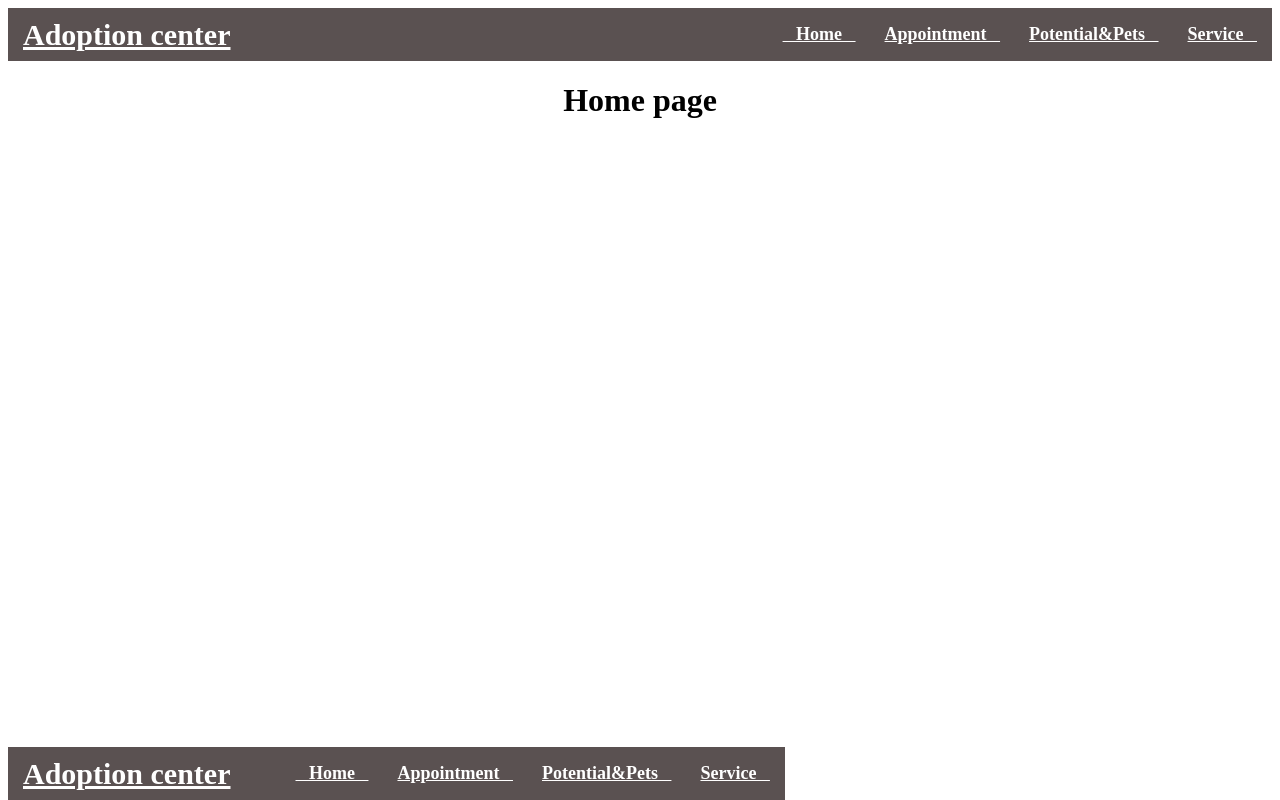
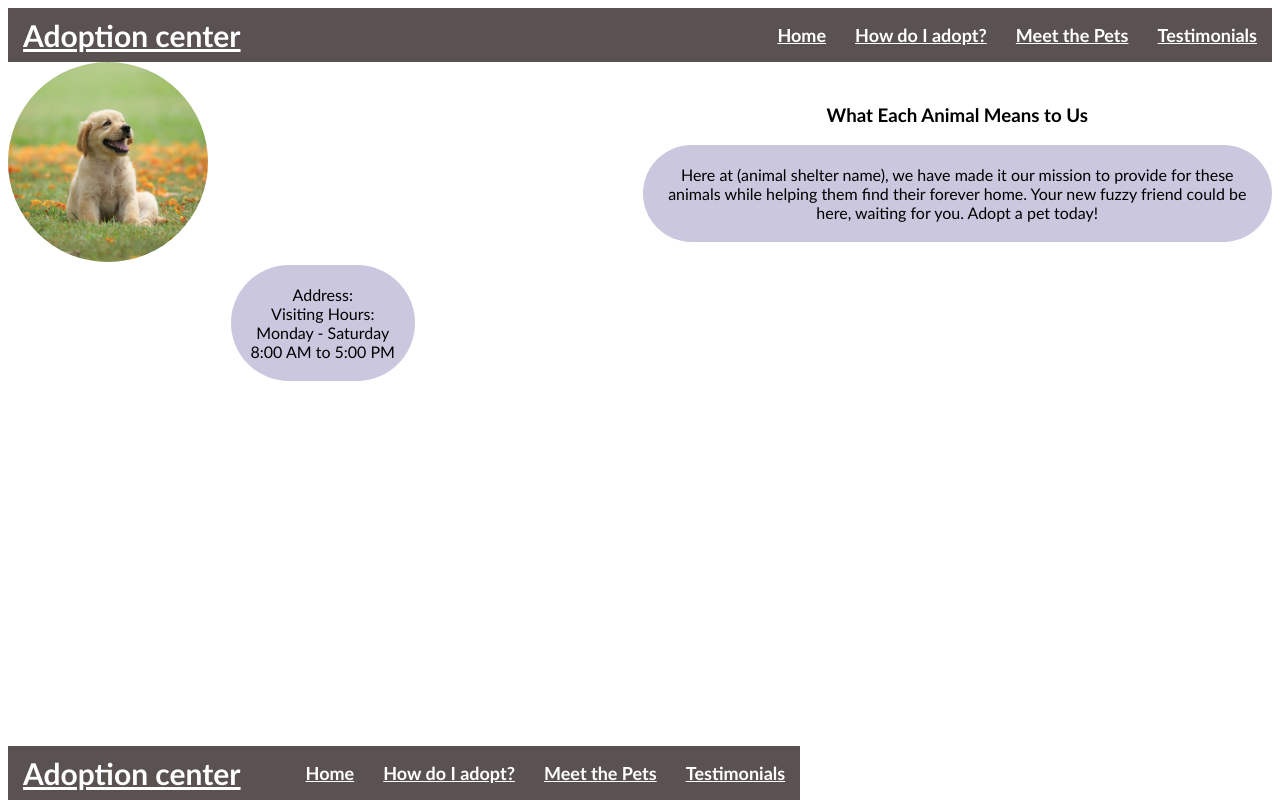
Before and after one commit to VapurGunslinger/Cmpe_131_Project, a Flask app: page / in a window 1280 px wide. Run offline with Flask 3, Linux system fonts and the light colour scheme.

Commit message:
homepage html

```diff
--- a/Flask server back-end/app.py
+++ b/Flask server back-end/app.py
@@ -1,10 +1,10 @@
 from flask import Flask, render_template, url_for , request
-from flask_sqlalchemy import SQLAlchemy
+# from flask_sqlalchemy import SQLAlchemy
 #from datatime import datatime
 
 from views import views
 
-app = Flask(__name__)
+app = Flask(__name__, static_folder="static")
 app.config['SQLACHEMY_DATABASE_URI']= 'sqlite:///test.db'
 #db= SQLAlchemy(app)
 
--- a/Flask server back-end/static/styles/main.css
+++ b/Flask server back-end/static/styles/main.css
@@ -1,6 +1,10 @@
 h1{
     text-align: center;
     color: black;
+}
+
+* {
+    font-family:'Trebuchet MS', 'Lucida Sans Unicode', 'Lucida Grande', 'Lucida Sans', Arial, sans-serif
 }
 
 /* Navagation bar related things  */
--- a/Flask server back-end/templates/base.html
+++ b/Flask server back-end/templates/base.html
@@ -17,10 +17,10 @@
 
             <div class="logo"><a href="#">Adoption center</a> </div>
                 <ul>
-                    <li><a class="nav-link" href = "{{url_for('home')}}"> &nbsp&nbsp Home &nbsp&nbsp</a></li>
-                    <li><a class="nav-link" href = "{{url_for('adoption_steps')}}">  Appointment &nbsp&nbsp </a></li>
-                    <li><a class="nav-link" href = "{{url_for('animals')}}">  Potential&Pets &nbsp&nbsp </a></li>
-                    <li><a class="nav-link" href = "{{url_for('testimonial')}}">  Service &nbsp&nbsp</a></li>
+                    <li><a class="nav-link" href = "{{url_for('home')}}"> Home</a></li>
+                    <li><a class="nav-link" href = "{{url_for('adoption_steps')}}">  How do I adopt?  </a></li>
+                    <li><a class="nav-link" href = "{{url_for('animals')}}">  Meet the Pets </a></li>
+                    <li><a class="nav-link" href = "{{url_for('testimonial')}}">  Testimonials </a></li>
 
 
 
@@ -39,10 +39,10 @@
 
             <div class="logo"><a href="#">Adoption center</a> </div>
                 <ul>
-                    <li><a class="nav-link" href = "{{url_for('home')}}"> &nbsp&nbsp Home &nbsp&nbsp</a></li>
-                    <li><a class="nav-link" href = "{{url_for('adoption_steps')}}">  Appointment &nbsp&nbsp </a></li>
-                    <li><a class="nav-link" href = "{{url_for('animals')}}">  Potential&Pets &nbsp&nbsp </a></li>
-                    <li><a class="nav-link" href = "{{url_for('testimonial')}}">  Service &nbsp&nbsp</a></li>
+                    <li><a class="nav-link" href = "{{url_for('home')}}"> Home </a></li>
+                    <li><a class="nav-link" href = "{{url_for('adoption_steps')}}">  How do I adopt?  </a></li>
+                    <li><a class="nav-link" href = "{{url_for('animals')}}">  Meet the Pets  </a></li>
+                    <li><a class="nav-link" href = "{{url_for('testimonial')}}">  Testimonials </a></li>
 
 
 
--- a/Flask server back-end/templates/home.html
+++ b/Flask server back-end/templates/home.html
@@ -10,6 +10,37 @@
         /* color: #CBC7DE !important; */
     }
 
+    #rcorners1 {
+    border-radius: 100px;
+    background: #CBC7DE;
+    padding: 20px;
+    margin: auto;
+    width: auto;
+    height: auto;
+    text-align: center;
+    }
+
+    .container {
+    display: grid;
+    align-items: center;
+    grid-template-columns: 1fr 1fr;
+    column-gap: 5px;
+    }
+
+    img {
+        width: 200px;
+        height: 200px;
+        border-radius: 50%;
+        text-align: right;
+    }
+
+    image {
+        width: auto;
+        text-align: right;
+        padding: 15px;
+        border: 3px solid white;
+    }
+
 </style>
 
 
@@ -18,6 +49,28 @@
 
 {%block body%}
 
-<h1>Home page</h1>
+<div class="container">
+    <div>
+        <img src= "{{ url_for('static', filename='images/puppy.jpg') }}" class="image" >
+    </div>
+    <div>
+        <h3 align = "center"> What Each Animal Means to Us </h3>
+        <p id = "rcorners1">
+            Here at (animal shelter name), we have made it our mission to provide for
+            these animals while helping them find their forever home. Your new fuzzy friend
+            could be here, waiting for you. Adopt a pet today!
+        </p id = "rcorners1">
+    </div>
+</div>
+
+<div class="container">
+    <p id = "rcorners1">
+        Address: <br>
+        Visiting Hours: <br>
+        Monday - Saturday <br>
+        8:00 AM to 5:00 PM <br>
+    </p>
+
+</div>
 
 {%endblock%}
--- a/Flask server back-end/views.py
+++ b/Flask server back-end/views.py
@@ -1,6 +1,6 @@
 from flask import Blueprint
 from flask import Flask, render_template, url_for , request
-from flask_sqlalchemy import SQLAlchemy
+# from flask_sqlalchemy import SQLAlchemy
 
 views = Blueprint(__name__, "views")
 
```
Also changed, not shown: Flask server back-end/static/images/puppy.jpg (added).
